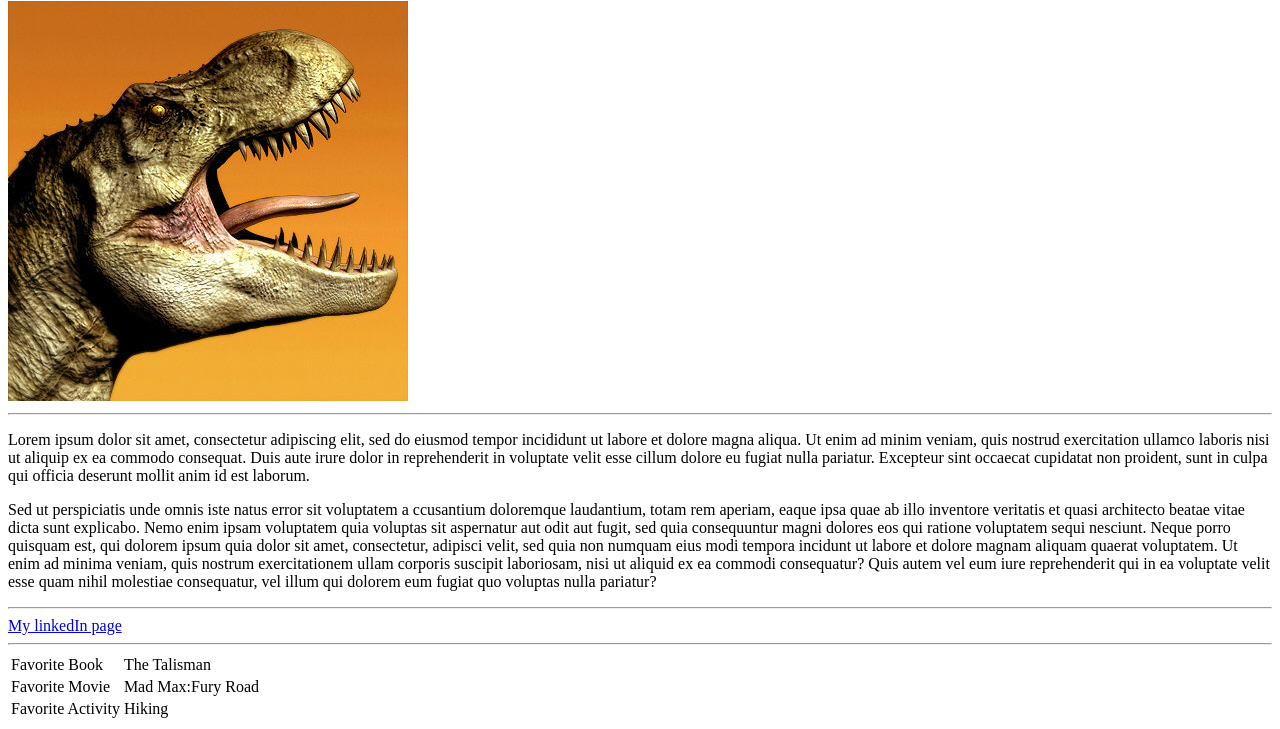
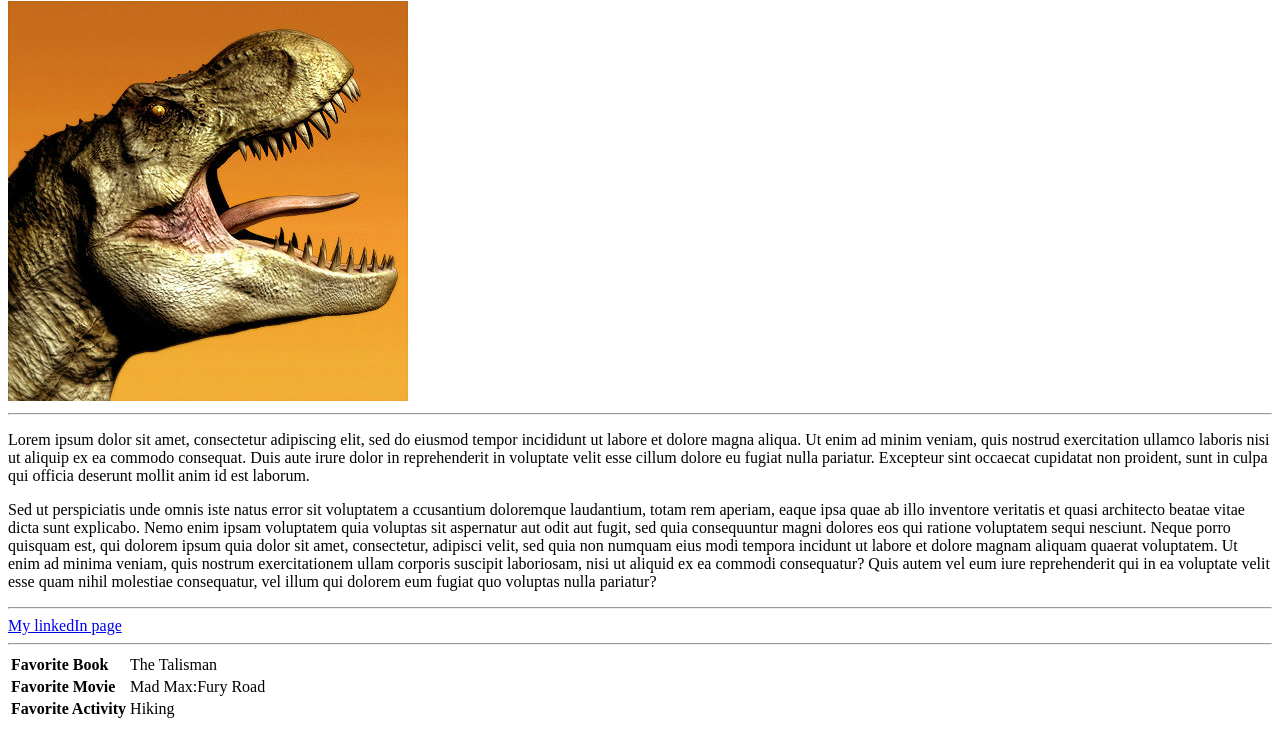
Before and after one commit to teenastewart/teenastewart.github.io, a plain HTML site: page index.html in a window 1280 px wide. Shown: the part 79-808 px from the top of the page. Drawn offline with Linux system fonts and the light colour scheme.

Commit message:
Update index.html

```diff
--- a/index.html
+++ b/index.html
@@ -18,13 +18,13 @@
     <table>
       <tbody>
         <tr>
-          <td>Favorite Book</td><td>The Talisman</td>
+          <td><strong>Favorite Book</strong></td><td>The Talisman</td>
         </tr>
         <tr>
-          <td>Favorite Movie</td><td>Mad Max:Fury Road</td>
+          <td><strong>Favorite Movie</strong></td><td>Mad Max:Fury Road</td>
         </tr>
         <tr>
-          <td>Favorite Activity</td><td>Hiking</td>
+          <td><strong>Favorite Activity</strong></td><td>Hiking</td>
         </tr>
       </tbody>
     </table>
```
